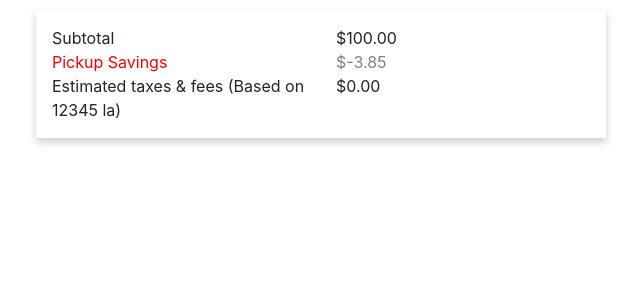
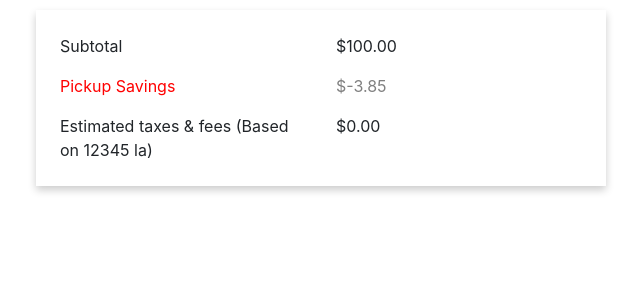
Before and after one commit to KhizerRehan/React-Shopping-Summary-Example, a React (Create React App) app: page / in a window 1280 px wide. Shown: the top 300 px of the page, without its empty margins (414-1054 px from the left). Built offline with nearby package versions, Linux system fonts and the light colour scheme.

Commit message:
cra-cart-app: add padding  on direct childrens of  `.purchase-card` class

```diff
--- a/src/App.css
+++ b/src/App.css
@@ -15,6 +15,6 @@
   box-shadow: 0 8px 16px 0 rgba(0,0,0,0.2);
 }
 
-.purchase-card > .show-grid {
-  padding-bottom: 1.5em;
+.purchase-card > div {
+    padding: 0.5em;
 }
```
